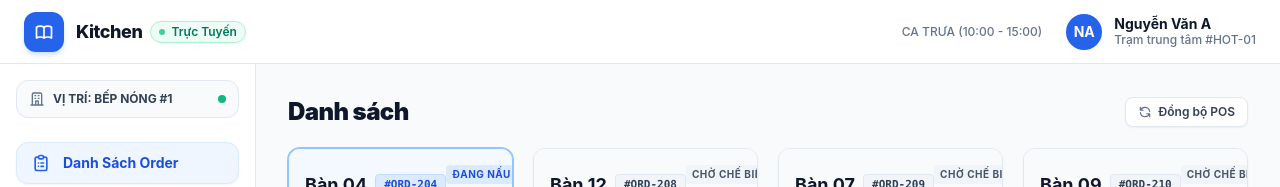
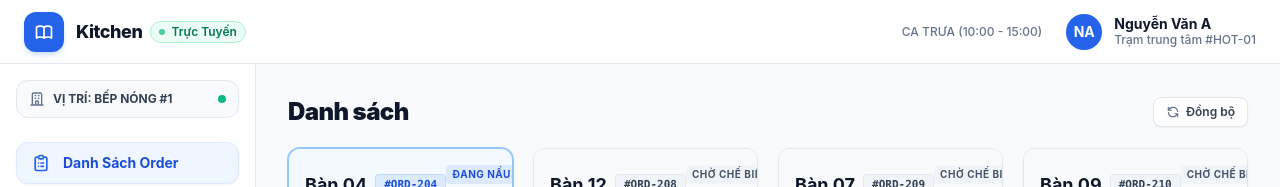
Before and after one commit to BrambleClaw123/RestaurantManagement, a React (Vite) app: page /kitchen in a window 1280 px wide. Shown: the top 187 px of the page. Built offline with nearby package versions, Linux system fonts and the light colour scheme.

Commit message:
fix don gian

```diff
--- a/src/pages/Kitchen/Kitchen.jsx
+++ b/src/pages/Kitchen/Kitchen.jsx
@@ -48,7 +48,7 @@ export default function Kitchen() {
   };
 
   const handleRefreshOrders = () => {
-    showToast('Đã đồng bộ đơn mới nhất từ máy chủ POS!');
+    showToast('Đã đồng bộ đơn mới nhất từ máy chủ!');
   };
 
   // --- MENU ACTIONS ---
@@ -56,7 +56,7 @@ export default function Kitchen() {
     setMenuItems(prev => prev.map(dish => {
       if (dish.id === dishId) {
         const newStatus = !dish.isAvailable;
-        showToast(newStatus ? 'Đã mở lại món trên hệ thống POS.' : 'Đã báo hết món tới quầy thu ngân.');
+        showToast(newStatus ? 'Đã mở lại món trên hệ thống.' : 'Đã báo hết món tới quầy thu ngân.');
         return { ...dish, isAvailable: newStatus };
       }
       return dish;
@@ -103,7 +103,7 @@ export default function Kitchen() {
             <h1 className="text-2xl font-black text-slate-900 tracking-tight">Danh sách</h1>
             <button onClick={handleRefreshOrders} className="px-3 py-1.5 bg-white hover:bg-slate-50 text-slate-700 rounded-lg text-xs font-semibold flex items-center gap-1.5 border border-slate-200 transition shadow-sm">
               <svg className="w-3.5 h-3.5 text-slate-500" fill="none" stroke="currentColor" viewBox="0 0 24 24"><path strokeLinecap="round" strokeLinejoin="round" strokeWidth="2" d="M4 4v5h.582m15.356 2A8.001 8.001 0 004.582 9m0 0H9m11 11v-5h-.581m0 0a8.003 8.003 0 01-15.357-2m15.357 2H15" /></svg>
-              Đồng bộ POS
+              Đồng bộ
             </button>
           </div>
 
```
